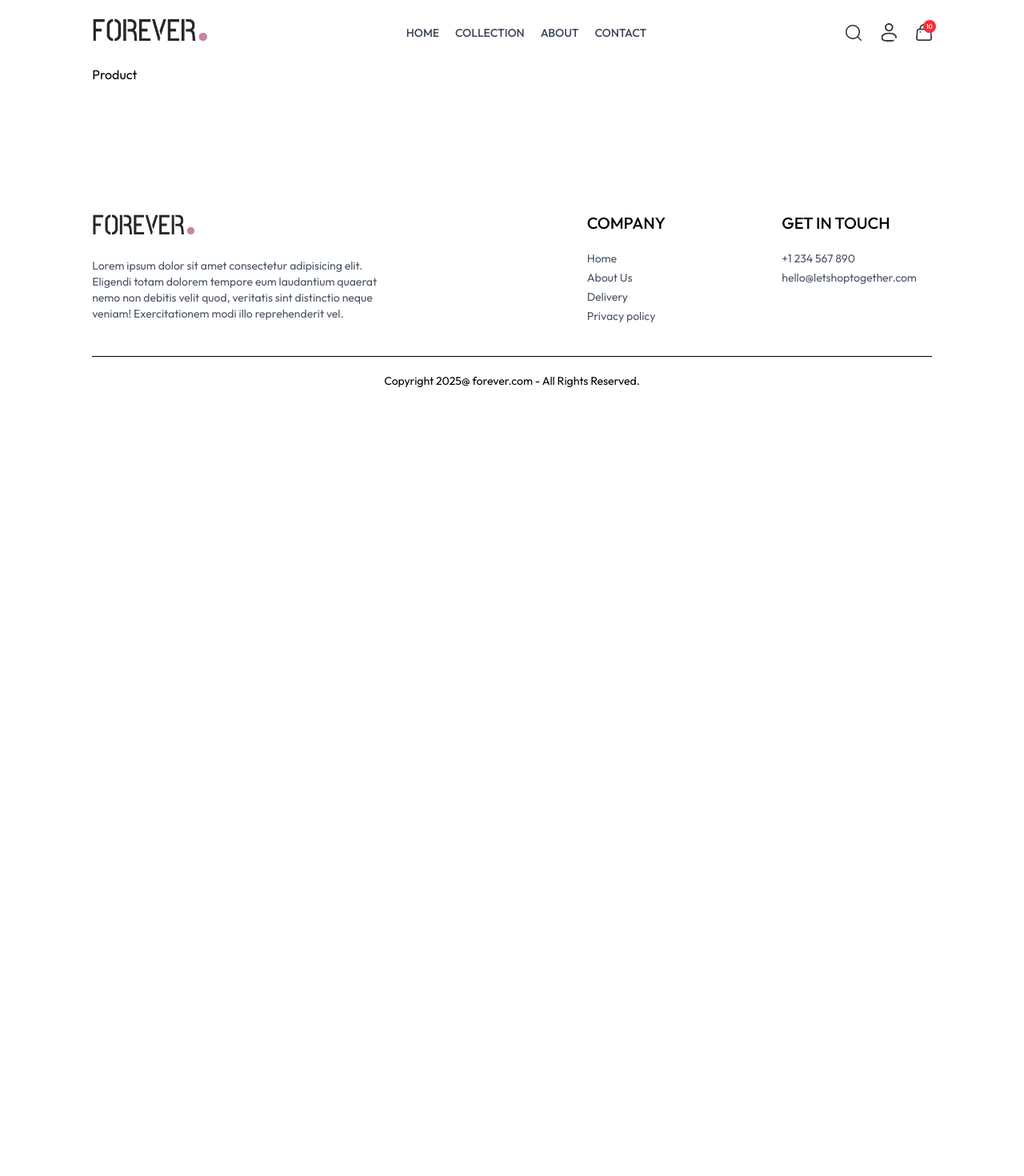
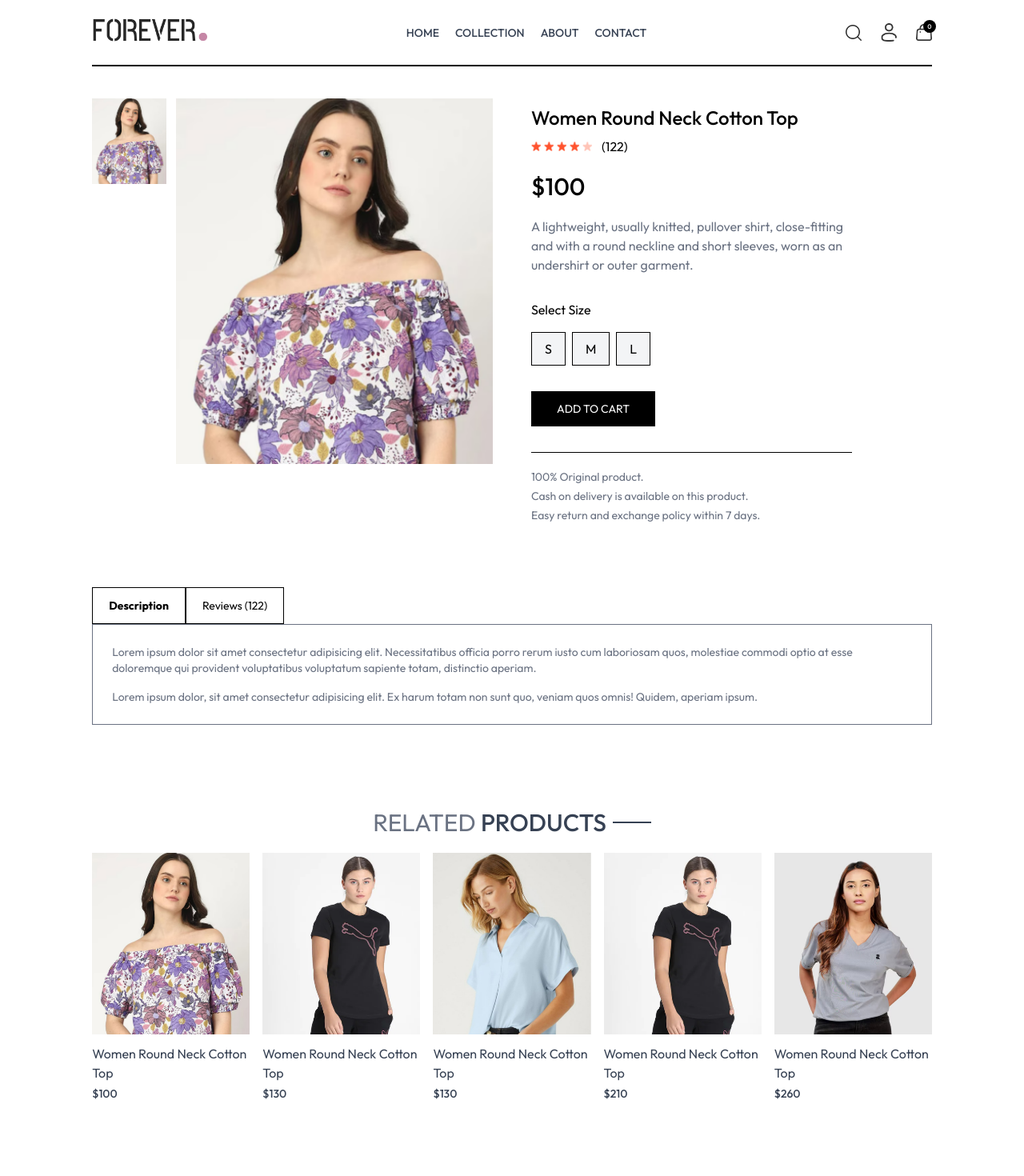
Before and after one commit to abno-24/lets-shop-together, a React (Vite) app: page /product/aaaaa in a window 1280 px wide. Shown: the top 1470 px of the page at 80% size. Before the commit the page ends 800 px from the top, so only its background shows below. Built offline with nearby package versions, Linux system fonts and the light colour scheme.

Commit message:
feat: implement cart functionality with size selection and related products display

```diff
--- a/src/App.jsx
+++ b/src/App.jsx
@@ -11,10 +11,13 @@ import Orders from "./pages/Orders"
 import Navbar from "./components/Navbar"
 import Footer from "./components/Footer"
 import SearchBar from "./components/SearchBar"
+import { ToastContainer, toast } from "react-toastify"
+import "react-toastify/dist/ReactToastify.css"
 
 const App = () => {
   return (
     <div className="px-4 sm:px-[5vw] md:px-[7vw] lg:px-[9vw]">
+      <ToastContainer />
       <Navbar />
       <SearchBar />
       <Routes>
--- a/src/components/Navbar.jsx
+++ b/src/components/Navbar.jsx
@@ -4,7 +4,7 @@ import { Link, NavLink } from 'react-router-dom'
 import { ShopContext } from '../context/ShopContext';
 
 const Navbar = () => {
-  const { showSearch, setShowSearch } = useContext(ShopContext);
+  const { showSearch, setShowSearch, getCartCount } = useContext(ShopContext);
   const [visible, setVisible] = useState(false);
 
   return (
@@ -47,7 +47,7 @@ const Navbar = () => {
         </div>
         <Link to="/cart" className='relative'>
           <img src={assets.cart_icon} className='w-5 min-w-5 cursor-pointer' alt="cart icon" />
-          <p className='absolute -right-1.25 -top-1.25 w-4 text-center leading-4 bg-red-500 text-white rounded-full aspect-square text-[8px]'>10</p>
+          <p className='absolute -right-1.25 -top-1.25 w-4 text-center leading-4 bg-black text-white rounded-full aspect-square text-[8px]'>{getCartCount()}</p>
         </Link>
         <img onClick={() => setVisible(true)} src={assets.menu_icon} className='w-5 cursor-pointer sm:hidden' alt="Menu icon" />
       </div>
--- /dev/null
+++ b/src/components/RelatedProducts.jsx
@@ -0,0 +1,37 @@
+import React, { useContext, useEffect, useState } from 'react'
+import { ShopContext } from '../context/ShopContext'
+import Title from '../components/Title';
+import ProductItem from './ProductItem';
+
+const RelatedProducts = ({ category, subCategory }) => {
+  const { products } = useContext(ShopContext);
+  const [related, setRelated] = useState([]);
+
+  useEffect(() => {
+    if (products.length > 0) {
+      let productsCopy = products.slice();
+
+      productsCopy = productsCopy.filter((product) => category === product.category);
+      productsCopy = productsCopy.filter((product) => subCategory === product.subCategory);
+      setRelated(productsCopy.slice(0, 5));
+    }
+    // eslint-disable-next-line react-hooks/exhaustive-deps
+  }, [products])
+
+  return (
+    <div className='my-24'>
+      <div className='text-center text-3xl py-2'>
+        <Title text1={'RELATED'} text2={'PRODUCTS'} />
+      </div>
+      <div className='grid grid-cols-2 sm:grid-cols-3 md:grid-cols-4 lg:grid-cols-5 gap-4 gap-y-6'>
+        {
+          related.map((product, index) => (
+            <ProductItem key={index} id={product._id} name={product.name} price={product.price} image={product.image} />
+          ))
+        }
+      </div>
+    </div>
+  )
+}
+
+export default RelatedProducts
--- a/src/context/ShopContext.jsx
+++ b/src/context/ShopContext.jsx
@@ -1,5 +1,6 @@
-import { createContext, useState } from "react";
+import { createContext, useEffect, useState } from "react";
 import { products } from "../assets/assets";
+import { toast } from "react-toastify";
 
 // eslint-disable-next-line react-refresh/only-export-components
 export const ShopContext = createContext();
@@ -9,6 +10,48 @@ const ShopContextProvider = (props) => {
   const delivery_fee = 10;
   const [search, setSearch] = useState('');
   const [showSearch, setShowSearch] = useState(false);
+  const [cartItems, setCartItems] = useState({});
+
+  const addToCart = async (itemId, size) => {
+    if (!size) {
+      toast.error("Please select a size");
+      return;
+    }
+
+    let cartData = structuredClone(cartItems);
+
+    if (cartData[itemId]) {
+      if (cartData[itemId][size]) {
+        cartData[itemId][size] += 1;
+      } else {
+        cartData[itemId][size] = 1;
+      }
+    } else {
+      cartData[itemId] = {};
+      cartData[itemId][size] = 1;
+    }
+    setCartItems(cartData);
+  }
+
+  const getCartCount = () => {
+    let totalCount = 0;
+    for (const items in cartItems) {
+      for (const item in cartItems[items]) {
+        try {
+          if (cartItems[items][item] > 0) {
+            totalCount += cartItems[items][item];
+          }
+        } catch (error) {
+          console.error(error.message)
+        }
+      }
+    }
+    return totalCount;
+  }
+
+  useEffect(() => {
+    console.log(cartItems);
+  }, [cartItems])
 
   const value = {
     products,
@@ -17,7 +60,10 @@ const ShopContextProvider = (props) => {
     search,
     setSearch,
     showSearch,
-    setShowSearch
+    setShowSearch,
+    cartItems,
+    addToCart,
+    getCartCount
   }
 
   return (
--- a/src/index.css
+++ b/src/index.css
@@ -16,6 +16,10 @@ a.active hr {
   display: block;
 }
 
+::-webkit-scrollbar {
+  display: none;
+}
+
 @media (max-width: 640px) {
   a.active {
     background-color: black;
--- a/src/pages/Product.jsx
+++ b/src/pages/Product.jsx
@@ -1,9 +1,99 @@
-import React from 'react'
+import { useContext, useEffect, useState } from 'react'
+import { useParams } from 'react-router-dom'
+import { ShopContext } from '../context/ShopContext';
+import { assets } from '../assets/assets';
+import RelatedProducts from '../components/RelatedProducts';
 
 const Product = () => {
-  return (
-    <div>Product</div>
-  )
+  const { productId } = useParams();
+  const { products, currency, addToCart } = useContext(ShopContext);
+  const [productData, setProductData] = useState(false);
+  const [image, setImage] = useState('');
+  const [size, setSize] = useState('');
+
+  const fetchProductData = async () => {
+    products.map((product) => {
+      if (product._id === productId) {
+        setProductData(product);
+        setImage(product.image[0]);
+        return null;
+      }
+    })
+  }
+
+  useEffect(() => {
+    fetchProductData();
+    // eslint-disable-next-line react-hooks/exhaustive-deps
+  }, [productId, products])
+
+  return productData ? (
+    <div className='border-t-2 pt-10 transition-opacity ease-in duration-500 opacity-100'>
+      {/* Product Data */}
+      <div className='flex gap-12 sm:gap-12 flex-col sm:flex-row'>
+        {/* Product Images */}
+        <div className='flex-1 flex flex-col-reverse gap-3 sm:flex-row'>
+          <div className='flex sm:flex-col overflow-x-auto sm:overflow-y-scroll justify-between sm:justify-normal sm:w-[18.7%] w-full'>
+            {
+              productData.image.map((item, index) => (
+                <img onClick={() => setImage(item)} src={item} key={index} className='w-[24%] sm:w-full sm:mb-3 shrink-0 cursor-pointer' alt={item} />
+              ))
+            }
+          </div>
+          <div className='w-full sm:w-[80%]'>
+            <img className='w-full h-auto' src={image} alt="" />
+          </div>
+        </div>
+        {/* Product Details */}
+        <div className='flex-1'>
+          <h1 className='font-medium text-2xl mt-2'>{productData.name}</h1>
+          <div className='flex items-center gap-1 mt-2'>
+            <img src={assets.star_icon} alt="" className="w-3 5" />
+            <img src={assets.star_icon} alt="" className="w-3 5" />
+            <img src={assets.star_icon} alt="" className="w-3 5" />
+            <img src={assets.star_icon} alt="" className="w-3 5" />
+            <img src={assets.star_dull_icon} alt="" className="w-3 5" />
+            <p className='pl-2'>(122)</p>
+          </div>
+          <p className='mt-5 text-3xl font-medium'>{currency}{productData.price}</p>
+          <p className='mt-5 text-gray-500 md:w-4/5'>{productData.description}</p>
+          <div className='flex flex-col gap-4 my-8'>
+            <p>Select Size</p>
+            <div className='flex gap-2'>
+              {productData.sizes.map((item, index) => (
+                <button
+                  key={index}
+                  onClick={() => setSize(item)}
+                  className={`border py-2 px-4 bg-gray-100 cursor-pointer ${item === size ? 'border-orange-500' : ''}`}
+                >
+                  {item}
+                </button>
+              ))}
+            </div>
+          </div>
+          <button onClick={() => addToCart(productData._id, size)} className='bg-black text-white px-8 py-3 text-sm active:bg-gray-700 cursor-pointer'>ADD TO CART</button>
+          <hr className='mt-8 sm:w-4/5' />
+          <div className='text-sm text-gray-500 mt-5 flex flex-col gap-1'>
+            <p>100% Original product.</p>
+            <p>Cash on delivery is available on this product.</p>
+            <p>Easy return and exchange policy within 7 days.</p>
+          </div>
+        </div>
+      </div>
+      {/* Description & Review Sections */}
+      <div className='mt-20'>
+        <div className='flex'>
+          <b className='border px-5 py-3 text-sm'>Description</b>
+          <p className='border px-5 py-3 text-sm'>Reviews (122)</p>
+        </div>
+        <div className='flex flex-col gap-4 border px-6 py-6 text-sm text-gray-500'>
+          <p>Lorem ipsum dolor sit amet consectetur adipisicing elit. Necessitatibus officia porro rerum iusto cum laboriosam quos, molestiae commodi optio at esse doloremque qui provident voluptatibus voluptatum sapiente totam, distinctio aperiam.</p>
+          <p>Lorem ipsum dolor, sit amet consectetur adipisicing elit. Ex harum totam non sunt quo, veniam quos omnis! Quidem, aperiam ipsum.</p>
+        </div>
+      </div>
+      {/* Related Products */}
+      <RelatedProducts category={productData.category} subCategory={productData.subCategory} />
+    </div>
+  ) : <div className='opacity-0'></div>
 }
 
 export default Product
```
